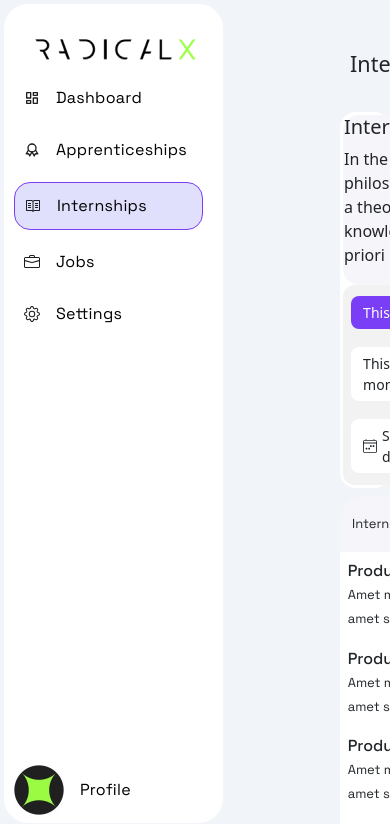
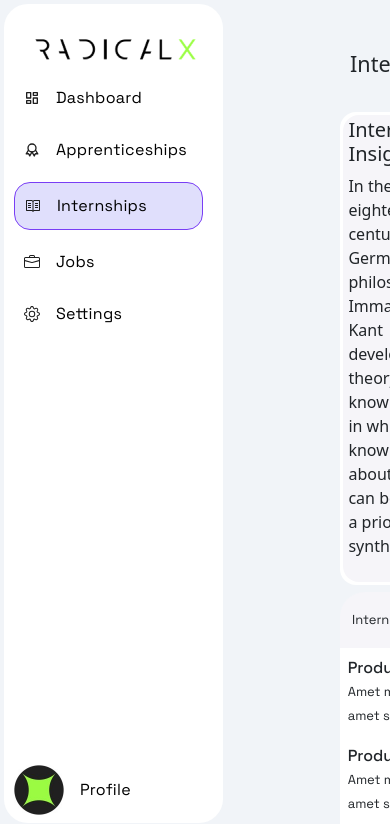
Before and after one commit to web-based/radicalx-internship-flow-app, a React (Create React App) app: page /internship in a window 390 px wide. Shown: the top 824 px of the page. Built offline with nearby package versions, Linux system fonts and the light colour scheme.

Commit message:
Revert "Made the font smaller. Applied responsive web design. The @media rule…"

```diff
--- a/package.json
+++ b/package.json
@@ -14,6 +14,7 @@
     "react-icons": "^4.6.0",
     "react-router": "^6.4.2",
     "react-router-dom": "^6.4.2",
+    "react-scripts": "5.0.1",
     "web-vitals": "^2.1.4"
   },
   "scripts": {
@@ -41,7 +42,6 @@
     ]
   },
   "devDependencies": {
-    "react-scripts": "^5.0.1",
     "tailwindcss": "^3.1.8"
   }
 }
--- a/src/components/InternInsight.css
+++ b/src/components/InternInsight.css
@@ -1,12 +1,3 @@
-/* css reset   */
-body, header, nav, main, footer, article, aside,
-section, figure, figcaption,
-h1, h2, h3, h4, div, img, ul    {
-    margin: 0;
-    padding: 0;
-    border: 0;
-}
-
 .intern-insight-container {
     background-color: #F6F5F9;
     border-radius: 16px;
@@ -55,7 +46,6 @@ h1, h2, h3, h4, div, img, ul    {
     flex: none;
     order: 0;
     flex-grow: 0;
-    font-size: 14px;
 }
 
 .this-month-container {
@@ -67,7 +57,6 @@ h1, h2, h3, h4, div, img, ul    {
     border-radius: 8px;
     order: 0;
     flex-grow: 0;
-    font-size: 14px;
 }
 
 .select-dates-container {
@@ -79,103 +68,14 @@ h1, h2, h3, h4, div, img, ul    {
     align-items: center;
     order: 0;
     flex-grow: 0;
-    font-size: 14px;
 }
 
 .select-dates {
     display: flex;
     align-items: center;
-    font-size: 14px;
 }
 
 .calender-icon {
     display: flex;
     padding-right: 5px;
 }
-
-/*  media query         */
-
-/*  Device Breakpoints  */
-
-/* Extra large devices (large laptops and desktops, 1200px and up) */
-@media only screen and (min-width: 1200px) {
-    html {background: pink;}
-
-}
-
-/* Medium devices (landscape tablets, 768px and up) */
-@media only screen and (max-width: 992px) {
-    html { background: orange; }
-    .int-insight-main-container {
-        background-color: #fff;
-        border-radius: 16px;
-        display: flex;
-        margin-bottom: 2%;
-        flex-direction: row;
-        justify-content: space-between;
-        align-items: flex-start;
-        padding: .8%;
-        width: auto;
-        margin-left: 340px;
-        height: auto;
-        order: 0;
-        flex-grow: 0;
-        flex-wrap: wrap;
-    }
-}
-
-/* Small devices (portrait tablets and large phones, 600px and up) */
-@media only screen and (max-width: 768px) {
-    html  {  background: blue;  }
-
-}
-
-/* Extra small devices (phones, 600px and down)  */
-
-html  { min-width: 200px; }
-
-@media only screen and (max-width: 600px) {
-    html  {  background: red;  }
-
-    .int-insight-main-container {
-        background-color: #fff;
-        border-radius: 16px;
-        display: flex;
-        margin-bottom: 2%;
-        flex-direction: column;
-        justify-content: space-between;
-        align-items: flex-start;
-        padding: .8%;
-        width: auto;
-        margin-left: 340px;
-        height: auto;
-        order: 0;
-        flex-grow: 0;
-        flex-wrap: wrap;
-    }
-
-    .layout-container {
-        display: flex;
-        flex-direction: row;
-        align-items: center;
-        padding: 8px;
-        gap: 10px;
-        width: inherit;
-        /*height: 48px;     */
-        height: 200px;
-        background: #F2F2F2;
-        border-radius: 12px;
-        flex-wrap: wrap;
-    }
-
-    .intern-insight-container {
-        background-color: #F6F5F9;
-        border-radius: 16px;
-        padding: 1% 2% 3% 2%;
-        inline-size: 300px;
-        margin: 0 2% 0 0;
-        display: flex;
-        flex-direction: column;
-        flex-wrap: wrap;
-    }
-}
```
Also changed, not shown: 1 other file (tests, documents, lock files or other folders).
